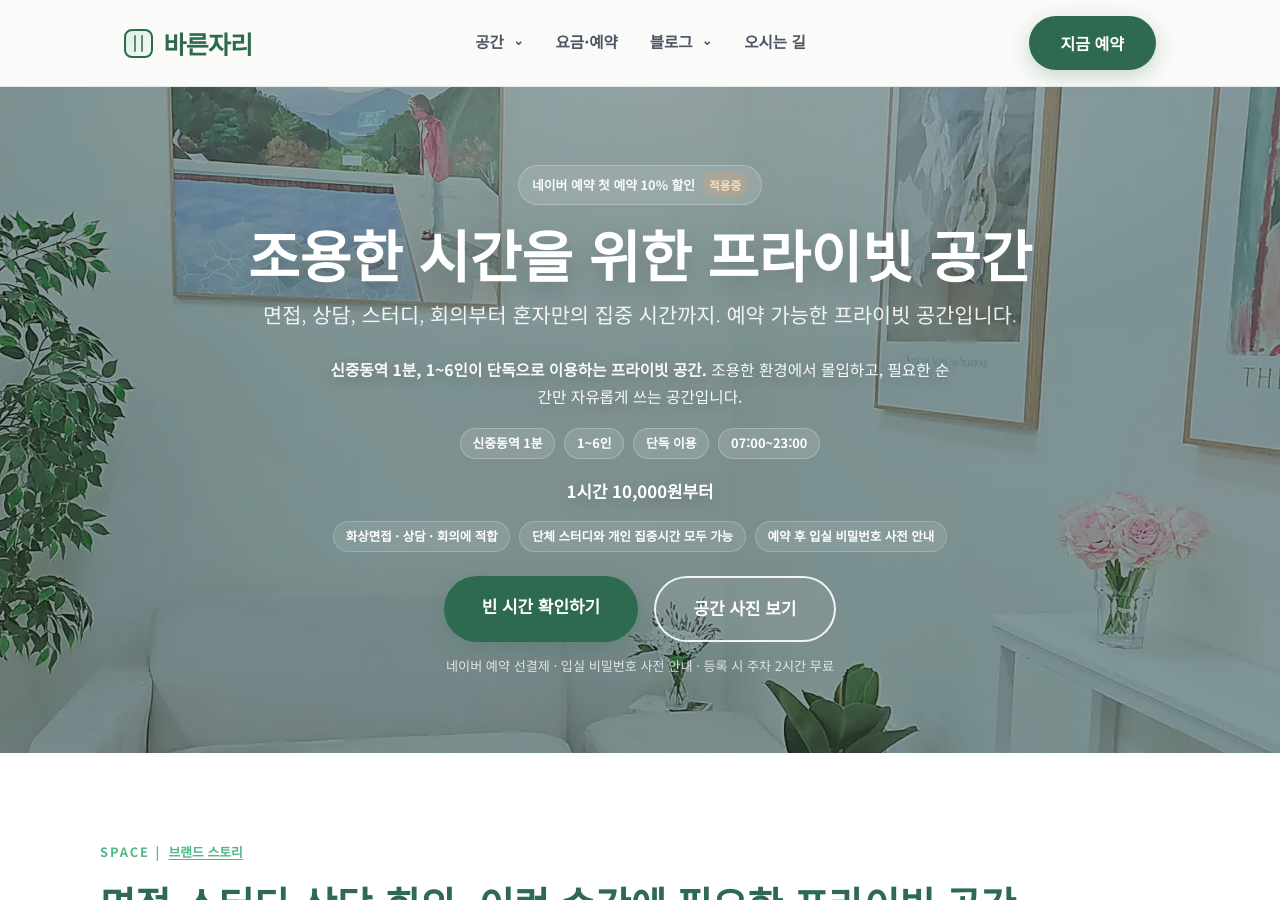
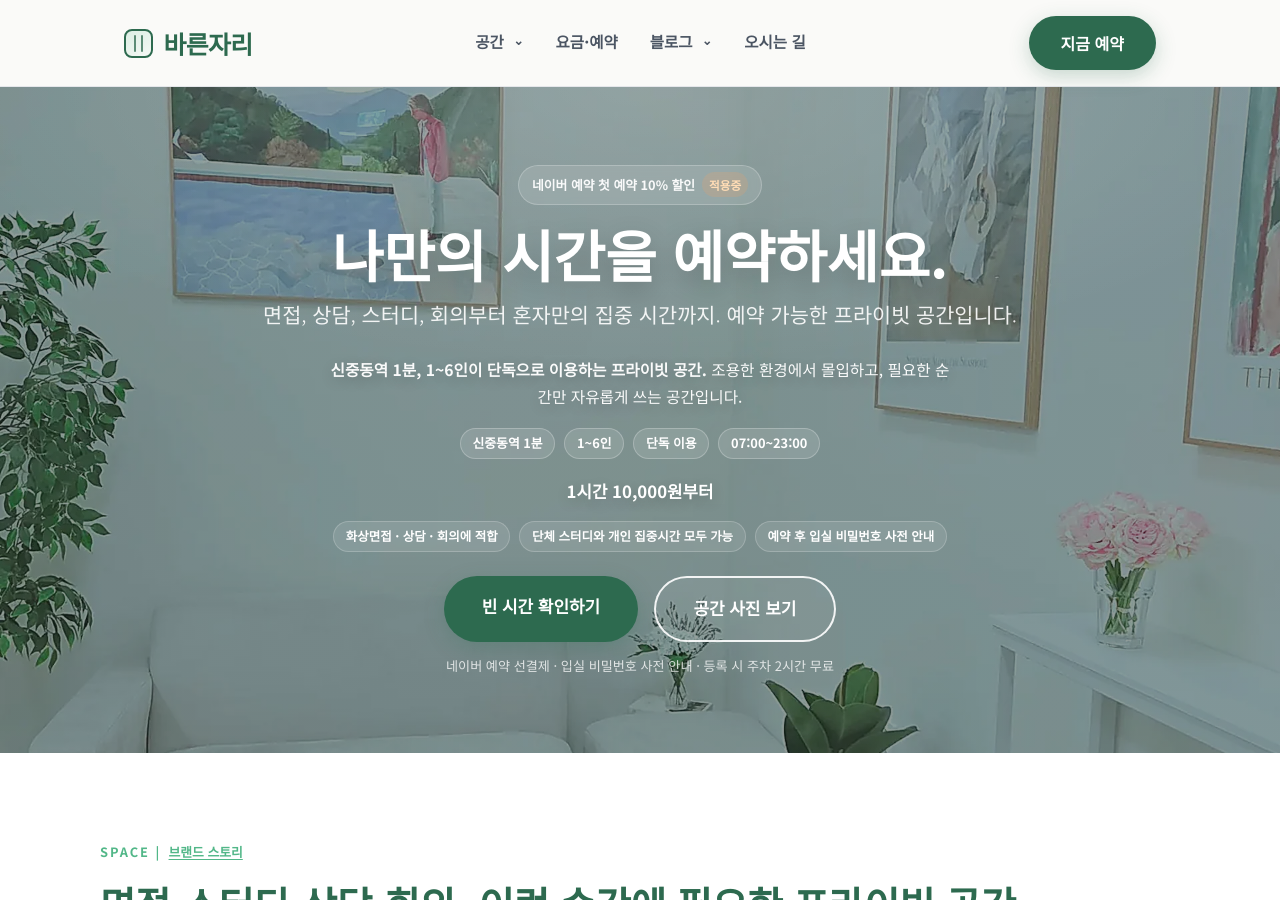
Before and after one commit to bareunspace/blog, a Jekyll site: the page built from index.html, in a window 1280 px wide and 900 px high. Built offline with Jekyll 4.4.1, drawn with Linux system fonts in a browser that asks for light colours.

Commit message:
Refine homepage hero copy for reservation-first messaging

```diff
--- a/index.html
+++ b/index.html
@@ -17,7 +17,7 @@
   <!-- ── Hero ── -->
   <section id="home">
     <span class="badge">네이버 예약 첫 예약 10% 할인 <span id="promoCountdown">지금 적용 중</span></span>
-    <h1 class="hero-title">조용한 시간을 위한 프라이빗 공간</h1>
+    <h1 class="hero-title">나만의 시간을 예약하세요.</h1>
     <p class="hero-subtitle">면접, 상담, 스터디, 회의부터 혼자만의 집중 시간까지. 예약 가능한 프라이빗 공간입니다.</p>
     <p class="hero-desc">
       <strong>신중동역 1분, 1~6인이 단독으로 이용하는 프라이빗 공간.</strong>
```
